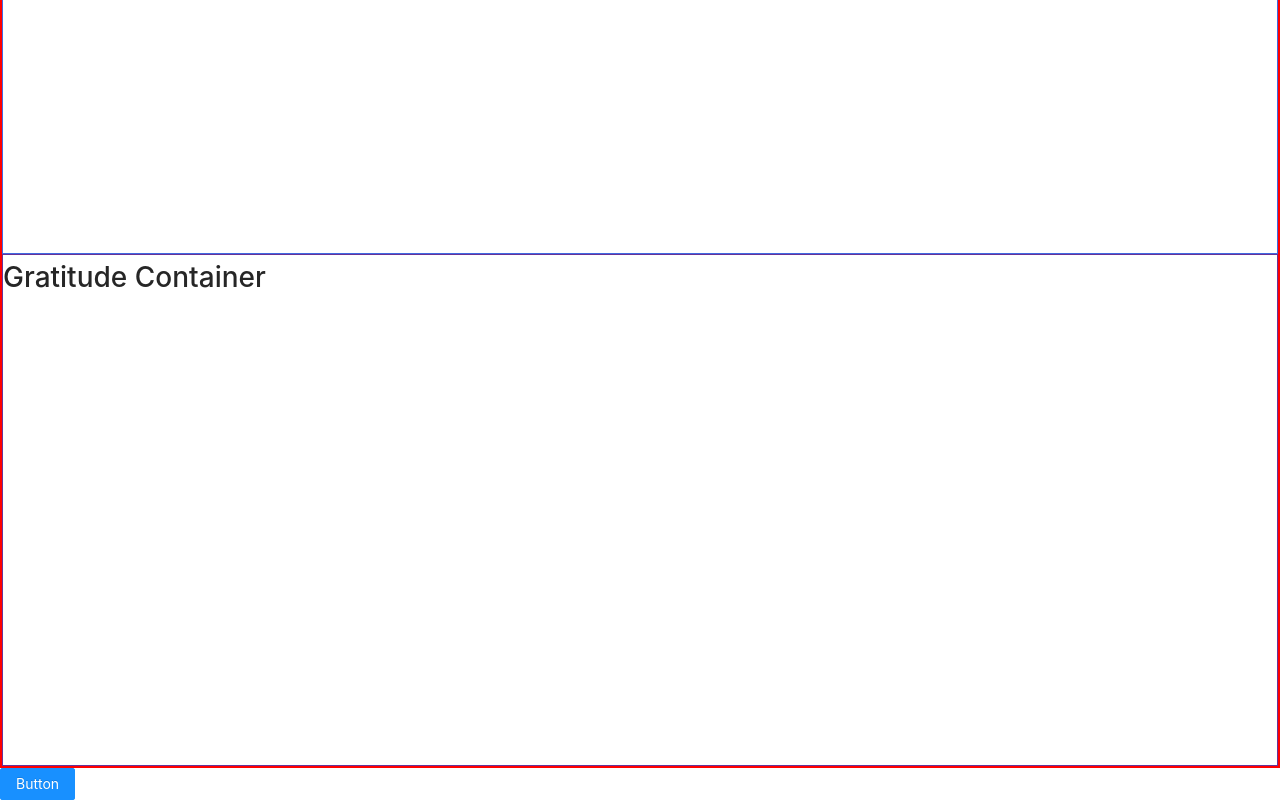
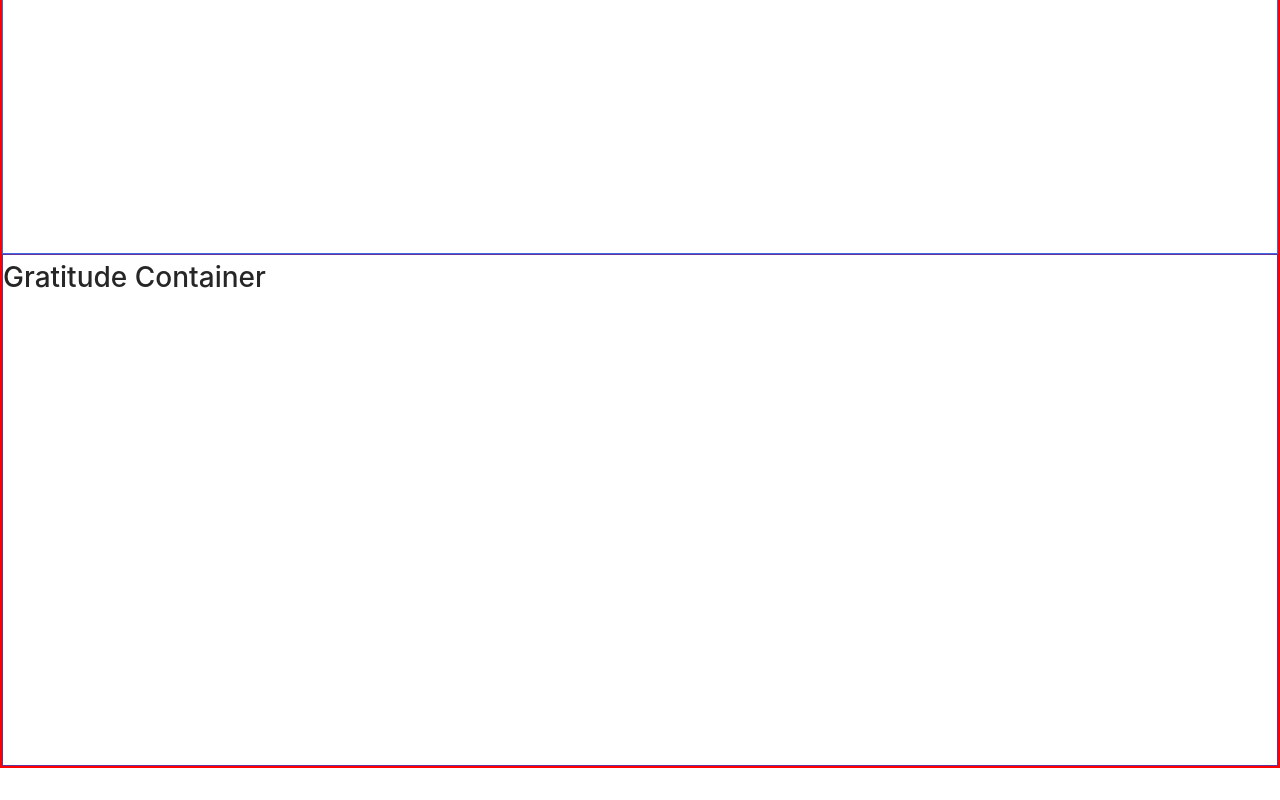
Before and after one commit to natekcroteau/Conscious-Frontend, a React (Create React App) app: page / in a window 1280 px wide. Shown: the part 260-1060 px from the top of the page. After the commit the page ends 1028 px from the top, so only its background shows below. Built offline with nearby package versions, Linux system fonts and the light colour scheme; the HTML template or start-up script is replaced by a standard one.

Commit message:
baseline react app

```diff
--- a/src/App.js
+++ b/src/App.js
@@ -1,6 +1,6 @@
 import './App.css'
 import HomeContainer from "./components/HomeContainer";
-import { Button } from 'antd'
+
 
 
 
@@ -8,7 +8,6 @@ function App() {
   return (
     <div className="App">
       <HomeContainer />
-      <Button type="primary">Button</Button>
     </div>
   );
 }
--- a/src/components/HomeContainer.js
+++ b/src/components/HomeContainer.js
@@ -2,14 +2,11 @@ import React from 'react'
 import GratitudeContainer from './GratitudeContainer'
 import JournalContainer from './JournalContainer'
 import './HomeContainer.css'
-import 'antd/dist/antd.css';
-import { Divider } from 'antd';
 
 export default function HomeContainer() {
   return (
     <div className={"home-container"}>
       <JournalContainer />
-
       <GratitudeContainer />
     </div>
   )
```
